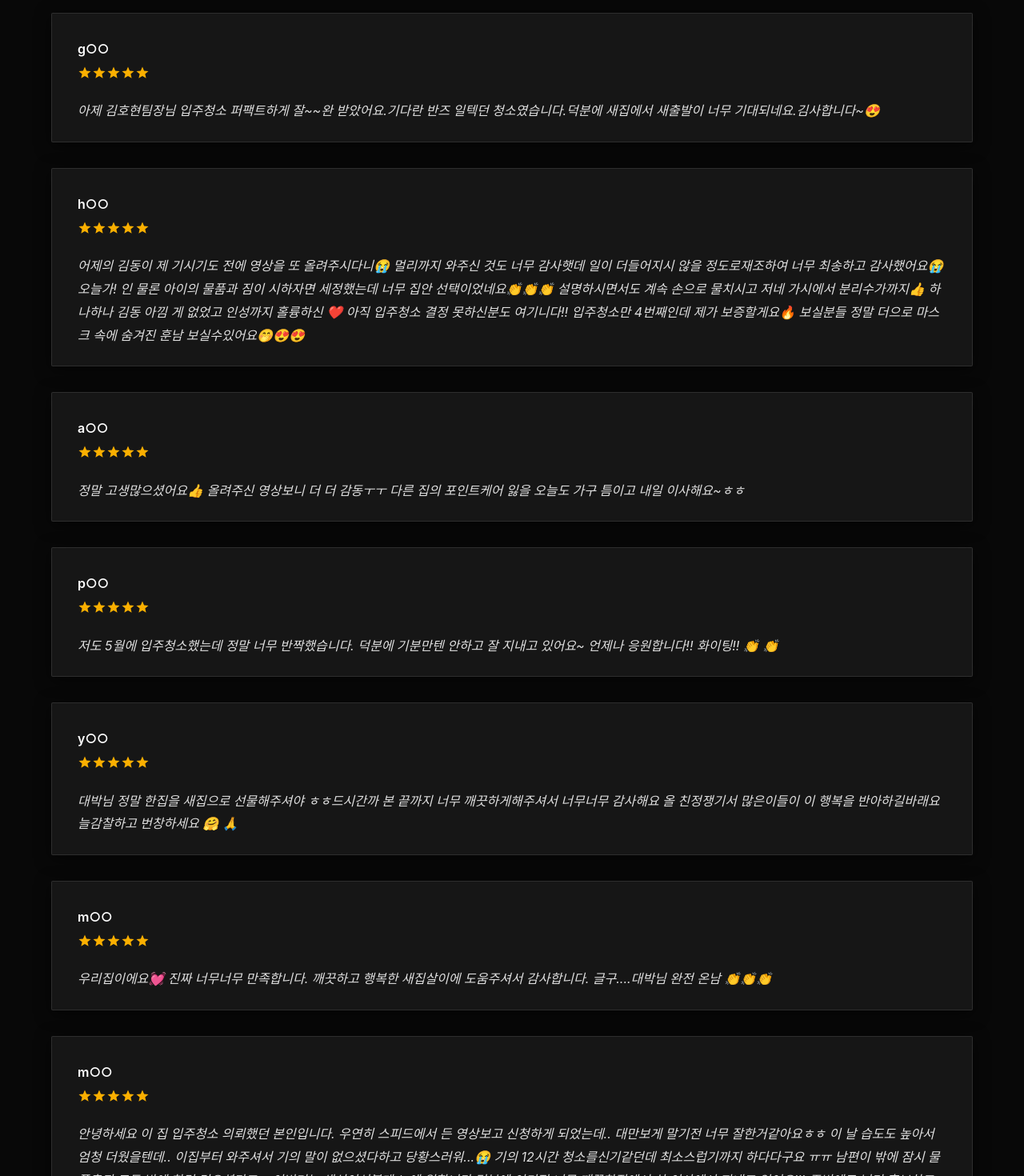
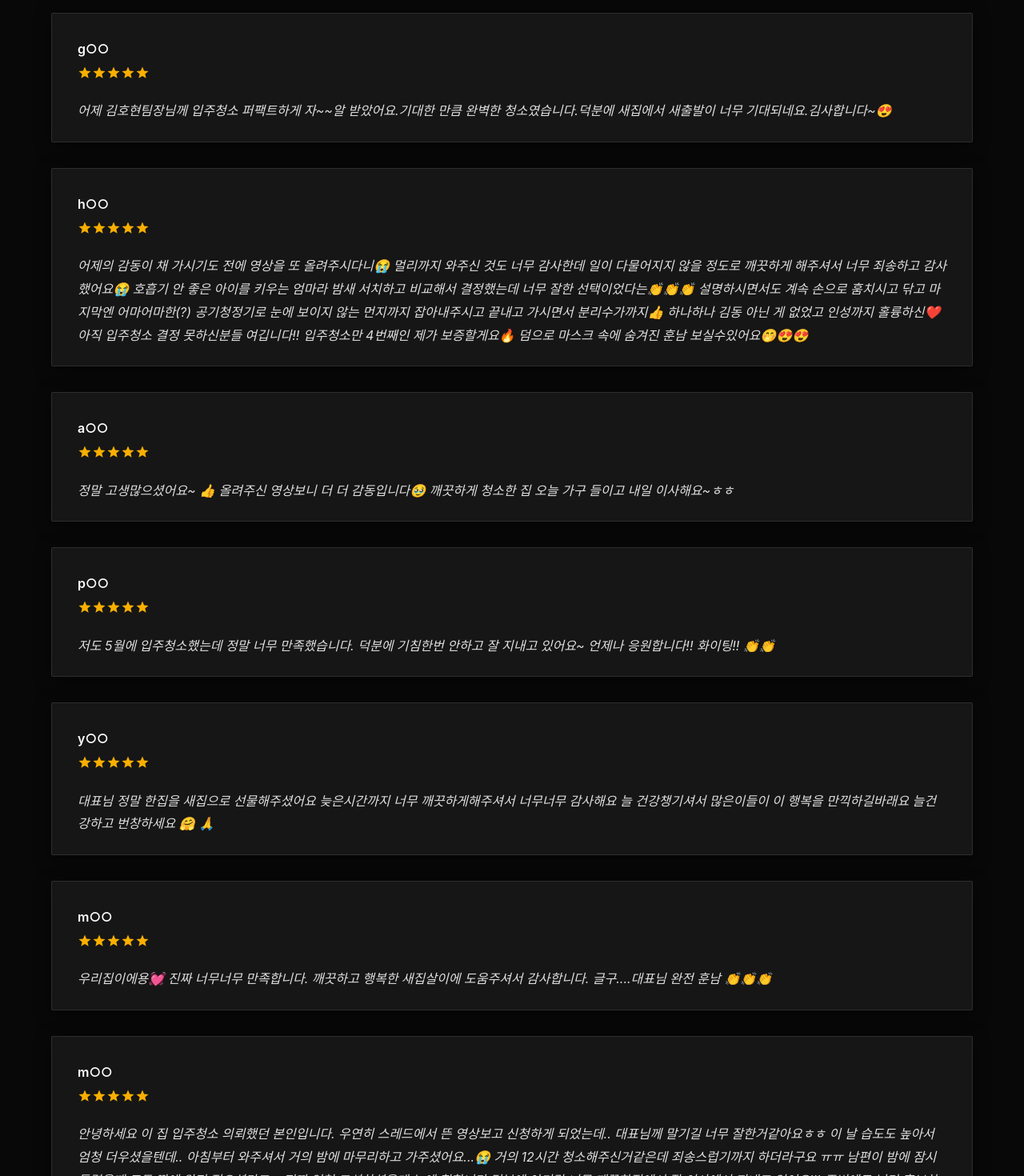
Before and after one commit to 1rrock/t_clean, a Next.js app: page /review in a window 1280 px wide. Shown: the part 980-2450 px from the top of the page at 80% size. Built offline with nearby package versions, Linux system fonts and the light colour scheme; a web font is replaced by a local one; what @mui/material-nextjs would draw is missing.

Commit message:
[fix] 리뷰 내용 수정
입주청소 관련 리뷰의 내용을 자연스럽게 수정하여 가독성을 높였습니다.

```diff
--- a/app/review/page.tsx
+++ b/app/review/page.tsx
@@ -25,49 +25,49 @@ const reviews = [
     {
         name: 'g○○',
         rating: 5,
-        content: '아제 김호현팀장님 입주청소 퍼팩트하게 잘~~완 받았어요.기다란 반즈 일텍던 청소였습니다.덕분에 새집에서 새출발이 너무 기대되네요.김사합니다~😍',
+        content: '어제 김호현팀장님께 입주청소 퍼팩트하게 자~~알 받았어요.기대한 만큼 완벽한 청소였습니다.덕분에 새집에서 새출발이 너무 기대되네요.김사합니다~😍',
     },
     {
         name: 'h○○',
         rating: 5,
         content:
-            '어제의 김동이 제 기시기도 전에 영상을 또 올려주시다니😭 멀리까지 와주신 것도 너무 감사햇데 일이 더들어지시 않을 정도로재조하여 너무 최송하고 감사했어요😭 오늘가! 인 물론 아이의 물품과 짐이 시하자면 세정했는데 너무 집안 선택이었네요👏👏👏 설명하시면서도 계속 손으로 물치시고 저네 가시에서 분리수가까지👍 하나하나 김동 아낌 게 없었고 인성까지 홀륭하신 ❤️ 아직 입주청소 결정 못하신분도 여기니다!! 입주청소만 4번째인데 제가 보증할게요🔥 보실분들 정말 더으로 마스크 속에 숨겨진 훈남 보실수있어요🤭😍😍',
+            '어제의 감동이 채 가시기도 전에 영상을 또 올려주시다니😭 멀리까지 와주신 것도 너무 감사한데 일이 다물어지지 않을 정도로 깨끗하게 해주셔서 너무 죄송하고 감사했어요😭 호흡기 안 좋은 아이를 키우는 엄마라 밤새 서치하고 비교해서 결정했는데 너무 잘한 선택이었다는👏👏👏 설명하시면서도 계속 손으로 훔치시고 닦고 마지막엔 어마어마한(?) 공기청정기로 눈에 보이지 않는 먼지까지 잡아내주시고 끝내고 가시면서 분리수가까지👍 하나하나 김동 아닌 게 없었고 인성까지 홀륭하신❤️ 아직 입주청소 결정 못하신분들 여깁니다!! 입주청소만 4번째인 제가 보증할게요🔥 덤으로 마스크 속에 숨겨진 훈남 보실수있어요🤭😍😍',
     },
     {
         name: 'a○○',
         rating: 5,
         content:
-            '정말 고생많으셨어요👍 올려주신 영상보니 더 더 감동ㅜㅜ 다른 집의 포인트케어 잃을 오늘도 가구 틈이고 내일 이사해요~ㅎㅎ',
+            '정말 고생많으셨어요~ 👍 올려주신 영상보니 더 더 감동입니다🥹 깨끗하게 청소한 집 오늘 가구 들이고 내일 이사해요~ㅎㅎ',
     },
     {
         name: 'p○○',
         rating: 5,
         content:
-            '저도 5월에 입주청소했는데 정말 너무 반짝했습니다. 덕분에 기분만텐 안하고 잘 지내고 있어요~ 언제나 응원합니다!! 화이팅!! 👏 👏',
+            '저도 5월에 입주청소했는데 정말 너무 만족했습니다. 덕분에 기침한번 안하고 잘 지내고 있어요~ 언제나 응원합니다!! 화이팅!! 👏👏',
     },
     {
         name: 'y○○',
         rating: 5,
         content:
-            '대박님 정말 한집을 새집으로 선물해주셔야 ㅎㅎ드시간까 본 끝까지 너무 깨끗하게해주셔서 너무너무 감사해요 올 친정쟁기서 많은이들이 이 행복을 반아하길바래요 늘감찰하고 번창하세요 🤗 🙏',
+            '대표님 정말 한집을 새집으로 선물해주셨어요 늦은시간까지 너무 깨끗하게해주셔서 너무너무 감사해요 늘 건강챙기셔서 많은이들이 이 행복을 만끽하길바래요 늘건강하고 번창하세요 🤗 🙏',
     },
     {
         name: 'm○○',
         rating: 5,
         content:
-            '우리집이에요💓 진짜 너무너무 만족합니다. 깨끗하고 행복한 새집살이에 도움주셔서 감사합니다. 글구....대박님 완전 온남 👏👏👏',
+            '우리집이에용💓 진짜 너무너무 만족합니다. 깨끗하고 행복한 새집살이에 도움주셔서 감사합니다. 글구....대표님 완전 훈남 👏👏👏',
     },
     {
         name: 'm○○',
         rating: 5,
         content:
-            '안녕하세요 이 집 입주청소 의뢰했던 본인입니다. 우연히 스피드에서 든 영상보고 신청하게 되었는데.. 대만보게 말기전 너무 잘한거같아요ㅎㅎ 이 날 습도도 높아서 엄청 더웠을텐데.. 이집부터 와주셔서 기의 말이 없으셨다하고 당황스러워...😭 기의 12시간 청소를신기같던데 최소스럽기까지 하다다구요 ㅠㅠ 남편이 밖에 잠시 물품출퇴 모두 밖에 한건 것으셨다고... 이번거는 생성이성불게 느에 원합니다 덕분에 이기정 너무 깨끗한집에서 살 이사에서 지내고 있어요!!! 주변에도 널리 홍보하고 다닐거얌 너~무 감사합니다💝💝 다더더 번창하세요 대박님!!!ㅎㅎㅎ',
+            '안녕하세요 이 집 입주청소 의뢰했던 본인입니다. 우연히 스레드에서 뜬 영상보고 신청하게 되었는데.. 대표님께 말기길 너무 잘한거같아요ㅎㅎ 이 날 습도도 높아서 엄청 더우셨을텐데.. 아침부터 와주셔서 거의 밤에 마무리하고 가주셨어요...😭 거의 12시간 청소해주신거같은데 죄송스럽기까지 하더라구요 ㅠㅠ 남편이 밤에 잠시 들렸을때 모두 땀에 완전 젖으셨다고... 진짜 엄청 고셩하셨을게 눈에 훤합니다 덕분에 아기랑 너무 깨끗한집에서 잘 이사에서 지내고 있어요!!! 주변에도 널리 홍보하고 다닐게요ㅎㅎㅎ 정말 너무너무 고생하셨고 너무너무 감사합니다 다더더 번창하세요 대표님!!!ㅎㅎㅎ',
     },
     {
         name: 's○○',
         rating: 5,
         content:
-            '박진영 팀장님 덕분에 너무 깨끗한집으로 입주할 수 있게 되었습니다!! 다시 한번 감사드리고, 주위에 꼭 추천할게요. ❤️ ❤️',
+            '박진영 팀장님 덕분에 너무 깨끗한집으로 입주할 수 있게 되었습니다!! 다시 한번 감사드리고, 주위에 꼭 추천할게요. ❤️❤️',
     },
 ];
 
```
